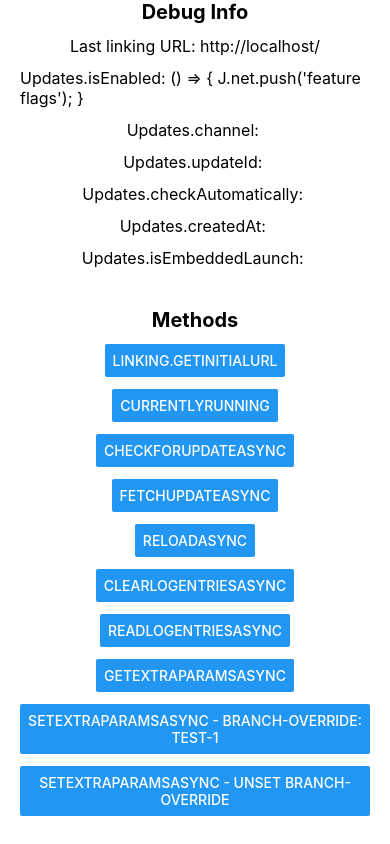
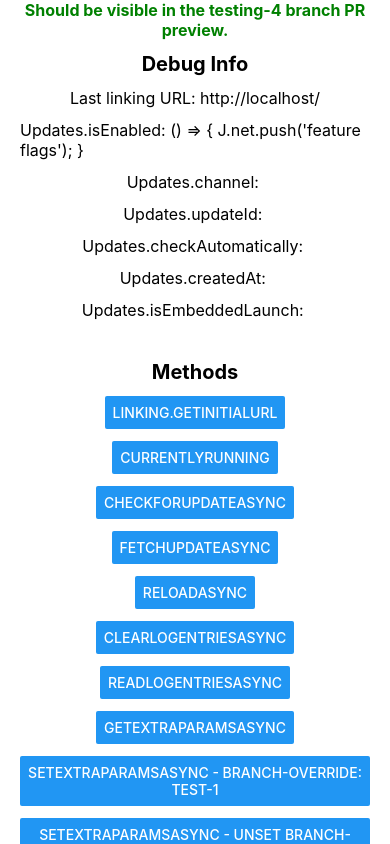
Before and after one commit to leonardorib/expo-updates-pr-previews-demo, a React Native app: screen / in a window 390 px wide. Built offline with nearby package versions, Linux system fonts and the light colour scheme.

Commit message:
Added validation text

```diff
--- a/App.tsx
+++ b/App.tsx
@@ -97,10 +97,13 @@ function App(): React.JSX.Element {
         style={styles.backgroundStyle}
         contentContainerStyle={styles.scrollContentContainer}>
         <View style={styles.section}>
-          {/* <Text style={styles.regularText}>
-            Should be visible in the titoflow manual branch
-            da1a0698-6d91-4365-846d-2c467f827611. The base branch.
-          </Text> */}
+          <Text
+            style={[
+              styles.regularText,
+              {textAlign: 'center', color: 'green', fontWeight: 'bold'},
+            ]}>
+            Should be visible in the testing-4 branch PR preview.
+          </Text>
           <Text style={styles.titleText}>Debug Info</Text>
           <Text style={styles.regularText}>
             Last linking URL: {`${lastLinkingUrl}`}
```
